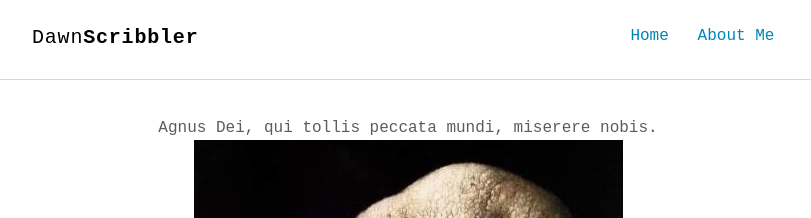
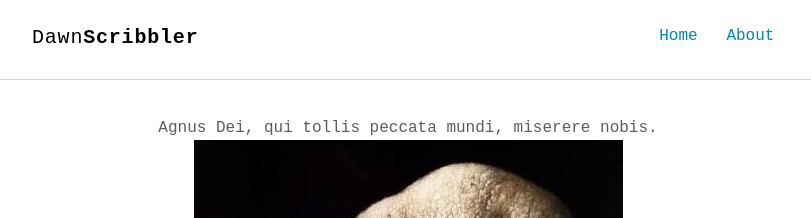
Before and after one commit to soulatcrossroad/dawnscribbler.github.io, a Jekyll site: the page built from index.html, in a window 1280 px wide. Shown: the top 218 px of the page, without its empty margins (232-1043 px from the left). Built offline with Jekyll 4.4.1, drawn with Linux system fonts in a browser that asks for light colours; some web fonts are replaced.

```diff
--- a/_includes/nav.html
+++ b/_includes/nav.html
@@ -4,7 +4,7 @@
     <h1 class="logo"><a href="{{ '/' | prepend: site.baseurl | prepend: site.url }}">{{ site.title_left }}<span>{{ site.title_right }}</span></a></h1>
     <ul class="navbar">
       <li><a href="{{ site.url }}">Home</a></li>
-      <li><a href="{{ '/about' | prepend: site.baseurl | prepend: site.url }}">About Me</a></li>
+      <li><a href="{{ '/about' | prepend: site.baseurl | prepend: site.url }}">About</a></li>
     </ul>
   </div>
 </nav>
```
